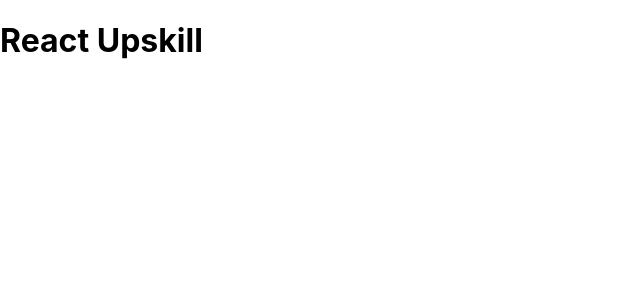
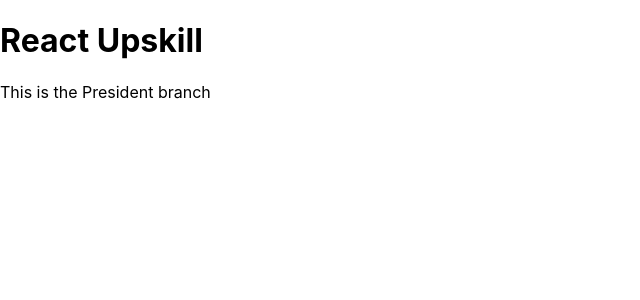
Before and after one commit to coding-francis/react-upskill, a React (Create React App) app: page / in a window 1280 px wide. Shown: the top 300 px of the page, without its empty margins (0-640 px from the left). Built offline with nearby package versions, Linux system fonts and the light colour scheme.

Commit message:
made some file changes

```diff
--- a/src/App.js
+++ b/src/App.js
@@ -1,6 +1,9 @@
 function App() {
   return (
-    <h1>React Upskill</h1>
+    <>
+      <h1>React Upskill</h1>
+      <a>This is the President branch</a>
+    </>
   );
 }
 
--- a/src/index.css
+++ b/src/index.css
@@ -11,3 +11,7 @@ code {
   font-family: source-code-pro, Menlo, Monaco, Consolas, 'Courier New',
     monospace;
 }
+
+a{
+  text-decoration: none;
+}
```
